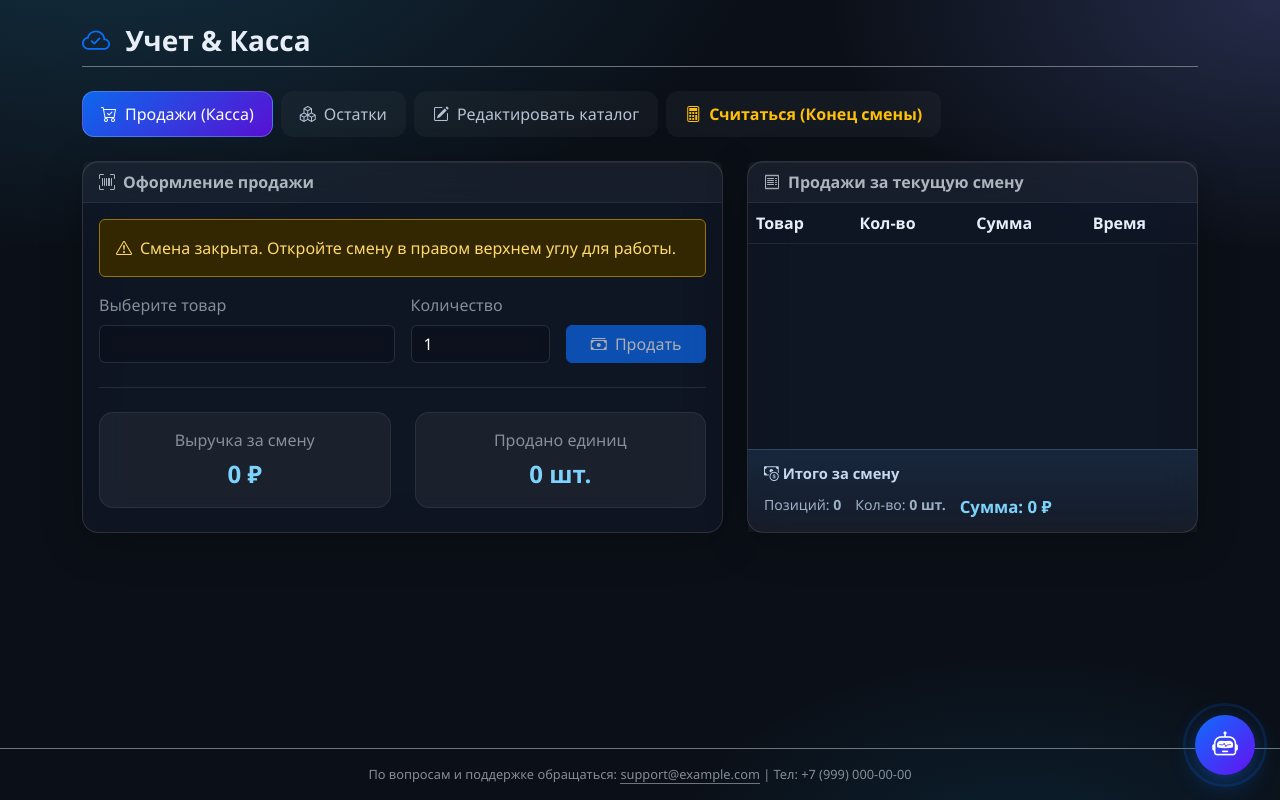
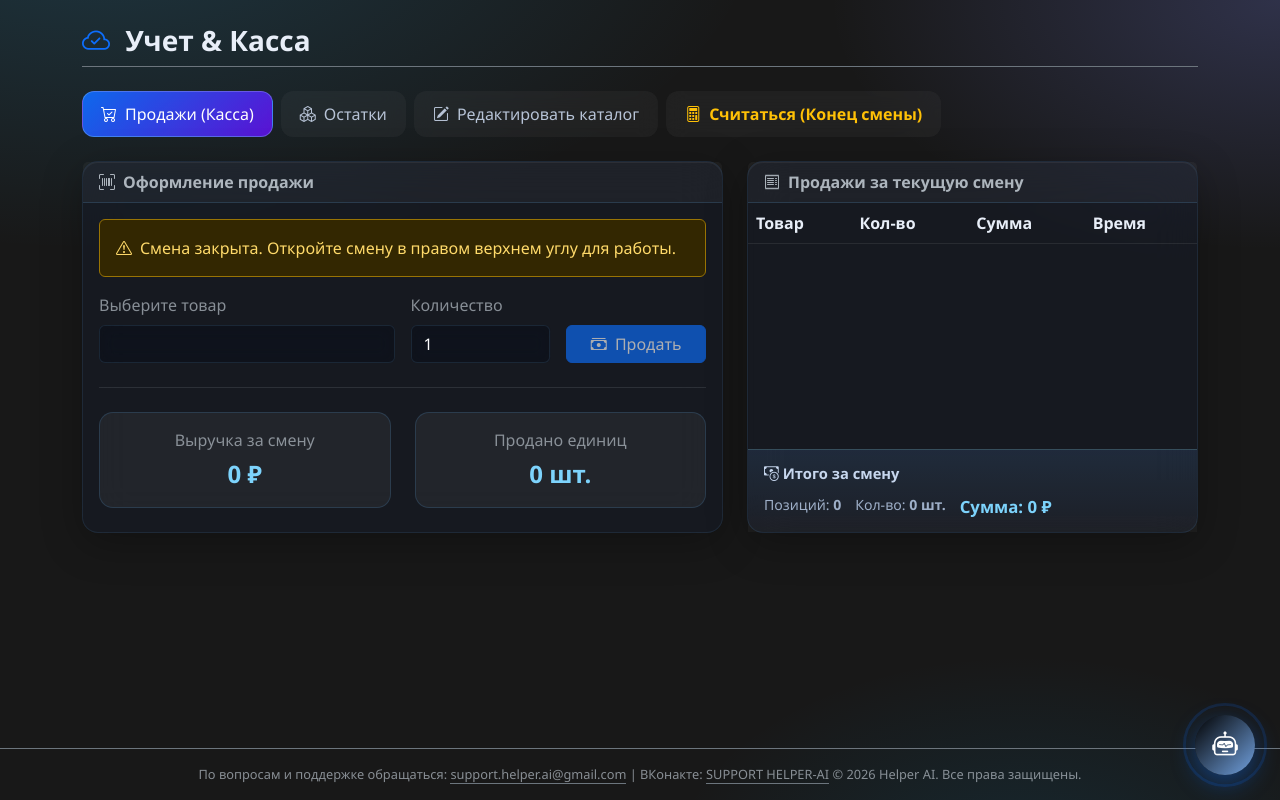
Before and after one commit to support-helper-ai/ychet-tovarov, a plain HTML site: page index.html in a window 1280 px wide. Drawn offline with nearby package versions, Linux system fonts and the light colour scheme; no server answers.

Commit message:
Update index.html

```diff
--- a/index.html
+++ b/index.html
@@ -3,22 +3,22 @@
 <head>
     <meta charset="UTF-8">
     <meta name="viewport" content="width=device-width, initial-scale=1.0">
-    <title>Учет и Касса — Firebase Cloud</title>
+    <title>Учет и Касса</title>
     <link href="https://cdn.jsdelivr.net/npm/bootstrap@5.3.0/dist/css/bootstrap.min.css" rel="stylesheet">
     <link rel="stylesheet" href="https://cdn.jsdelivr.net/npm/bootstrap-icons@1.11.0/font/bootstrap-icons.css">
     <style>
         :root {
             --glass: rgba(22, 28, 42, 0.48);
             --glass-strong: rgba(16, 20, 32, 0.62);
-            --glass-line: rgba(255, 255, 255, 0.12);
-            --glass-line-soft: rgba(255, 255, 255, 0.07);
+            --glass-line: rgba(42, 66, 88, 0.432);
+            --glass-line-soft: rgba(54, 83, 110, 0.534);
         }
         body {
             background:
                 radial-gradient(1200px 600px at 8% -10%, rgba(56, 189, 248, 0.18), transparent 55%),
                 radial-gradient(900px 500px at 100% 0%, rgba(129, 140, 248, 0.22), transparent 50%),
                 radial-gradient(800px 500px at 80% 110%, rgba(14, 165, 233, 0.12), transparent 45%),
-                #0b1018;
+                #20202070;
             background-attachment: fixed;
             color: #e8eef8;
             font-family: 'Segoe UI', sans-serif;
@@ -134,7 +134,7 @@
             width: 60px;
             height: 60px;
             border-radius: 30px;
-            background: linear-gradient(135deg, #0d6efd, #6610f2);
+            background: linear-gradient(135deg, #000000, #72a2e0);
             color: #fff;
             border: none;
             box-shadow: 0 8px 24px rgba(13, 110, 253, 0.4);
@@ -610,14 +610,14 @@
 
     <div class="ai-footer">
         <form id="ai-form" class="d-flex gap-2">
-            <input type="text" id="ai-input" class="form-control form-control-sm" placeholder="Напишите Helper AI или задайте вопрос..." autocomplete="off">
+            <input type="text" id="ai-input" class="form-control form-control-sm" placeholder="Веддите текст..." autocomplete="off">
             <button type="submit" class="btn btn-primary btn-sm px-3"><i class="bi bi-send-fill"></i></button>
         </form>
     </div>
 </div>
 
 <footer class="text-center py-3 text-muted border-top border-secondary mt-auto" style="font-size: 0.8rem;">
-    По вопросам и поддержке обращаться: <a href="mailto:support@example.com" class="text-muted text-decoration-none border-bottom border-secondary">support@example.com</a> | Тел: +7 (999) 000-00-00
+    По вопросам и поддержке обращаться: <a href="mailto:support.helper.ai@gmail.com" class="text-muted text-decoration-none border-bottom border-secondary">support.helper.ai@gmail.com</a> | ВКонакте: <a href="https://vk.com/linariskratop" class="text-muted text-decoration-none border-bottom border-secondary">SUPPORT HELPER-AI</a> © 2026 Helper AI. Все права защищены.
 </footer>
 
 <script src="https://cdn.jsdelivr.net/npm/bootstrap@5.3.0/dist/js/bootstrap.bundle.min.js"></script>
```
